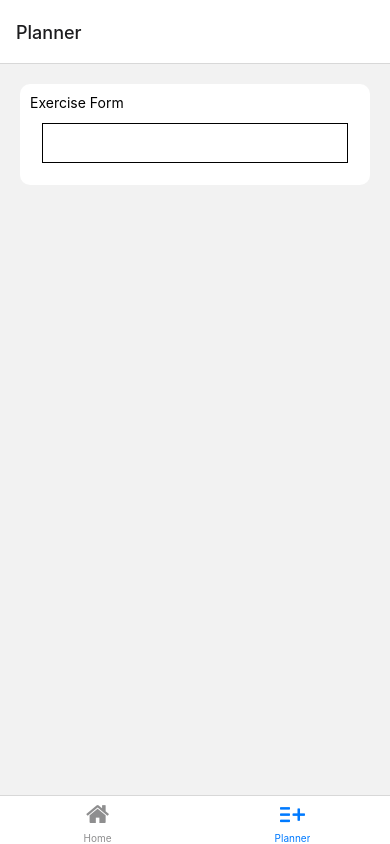
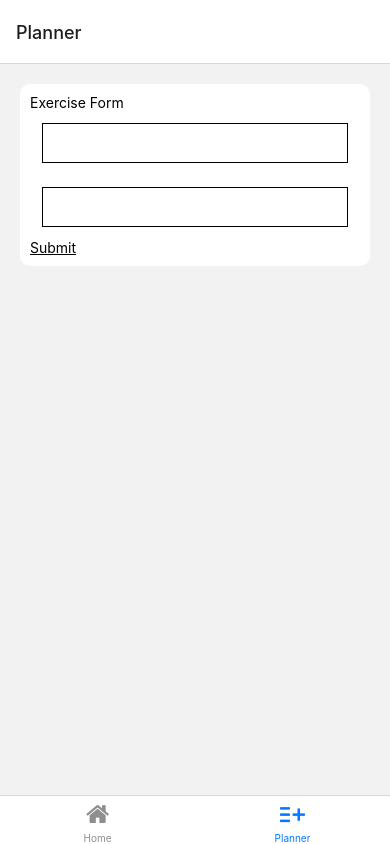
Before and after one commit to DrewIndeed/react-native-projects, a React Native app in the folder workout-app/: screen /Planner in a window 390 px wide. Built offline with nearby package versions, Linux system fonts and the light colour scheme.

Commit message:
70. workout-app: use handleSubmit of React Hook Form

```diff
--- a/workout-app/components/WorkoutForm.tsx
+++ b/workout-app/components/WorkoutForm.tsx
@@ -1,6 +1,7 @@
 import React from 'react';
 import { View, Text, StyleSheet, TextInput } from 'react-native';
 import { Controller, useForm } from 'react-hook-form';
+import PressableText from './styled/PressableText';
 
 // type for submit form information
 export type WorkoutFormSubmit = {
@@ -14,7 +15,7 @@ type WorkoutFormProps = {
 };
 
 const WorkoutForm = ({ onSubmit }: WorkoutFormProps) => {
-  const { control } = useForm();
+  const { control, handleSubmit } = useForm();
 
   return (
     <View style={styles.container}>
@@ -30,6 +31,24 @@ const WorkoutForm = ({ onSubmit }: WorkoutFormProps) => {
             style={styles.input}
           />
         )}
+      />
+
+      <Controller
+        control={control}
+        rules={{ required: true }}
+        name="duration"
+        render={({ field: { onChange, value } }) => (
+          <TextInput
+            onChangeText={onChange}
+            value={value}
+            style={styles.input}
+          />
+        )}
+      />
+
+      <PressableText
+        text="Submit"
+        onPress={handleSubmit((data) => onSubmit(data as WorkoutFormSubmit))}
       />
     </View>
   );
```
